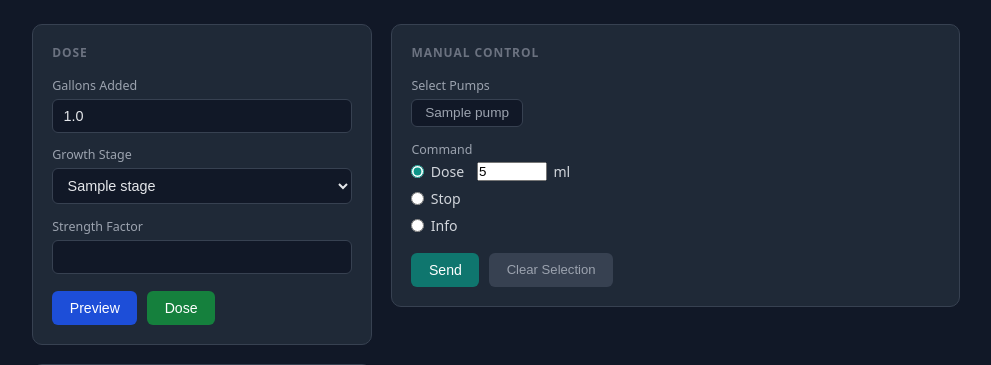
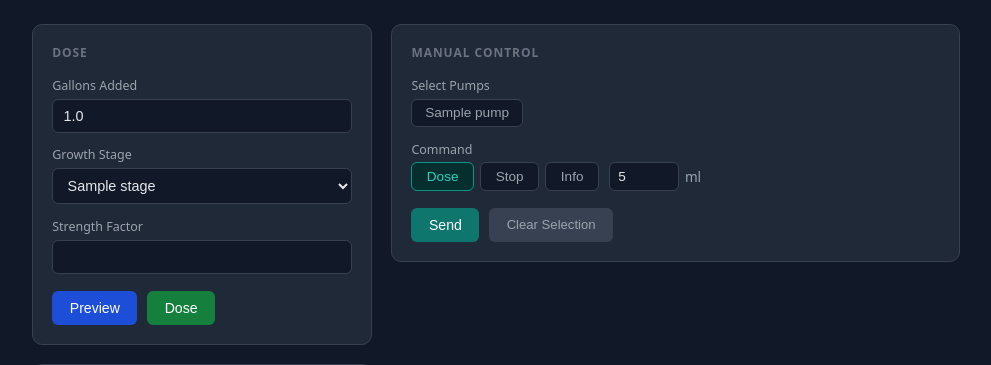
Before and after one commit to Abiel5/doser-ui, a Flask app: template templates/index.html in a window 1280 px wide. Shown: the part 55-420 px from the top of the page, without its empty margins (144-1135 px from the left). Run offline with Flask 3, Linux system fonts and the light colour scheme; the template is opened without the code that fills it: most values are stand-ins (such as "Sample title", 1, 10 or a date in 2020).

Commit message:
Replace radio inputs with toggle buttons for command selection
Avoids all CSS specificity conflicts with .field label styles.
Consistent with existing pump selector button pattern.

Co-Authored-By: Claude Sonnet 4.6 <noreply@anthropic.com>

```diff
--- a/templates/index.html
+++ b/templates/index.html
@@ -121,9 +121,28 @@
       cursor: pointer;
     }
     .pump-btn.selected { border-color: #0d9488; color: #2dd4bf; background: #042f2e; }
-    .cmd-options { display: flex; flex-direction: column; gap: 0.5rem; margin-top: 0.3rem; }
-    label.cmd-radio { display: flex; align-items: center; gap: 0.4rem; font-size: 0.88rem; color: #d1d5db; cursor: pointer; }
-    .cmd-radio input[type=radio] { accent-color: #0d9488; flex-shrink: 0; }
+    .cmd-type-row { display: flex; gap: 0.4rem; align-items: center; flex-wrap: wrap; margin-top: 0.3rem; }
+    .cmd-btn {
+      padding: 0.35rem 0.9rem;
+      border-radius: 6px;
+      border: 1px solid #374151;
+      background: #111827;
+      color: #9ca3af;
+      font-size: 0.85rem;
+      cursor: pointer;
+    }
+    .cmd-btn.active { border-color: #0d9488; color: #2dd4bf; background: #042f2e; }
+    .ml-group { display: flex; align-items: center; gap: 0.35rem; margin-left: 0.25rem; }
+    .ml-group input {
+      width: 70px;
+      padding: 0.35rem 0.5rem;
+      background: #111827;
+      border: 1px solid #374151;
+      border-radius: 6px;
+      color: #e5e7eb;
+      font-size: 0.85rem;
+    }
+    .ml-group span { font-size: 0.85rem; color: #9ca3af; }
 
     #preview-panel { margin-top: 1.1rem; display: none; }
     #preview-panel.visible { display: block; }
@@ -246,17 +265,14 @@
 
     <div style="margin-bottom:0.85rem">
       <div style="font-size:0.78rem;color:#9ca3af;margin-bottom:0.3rem">Command</div>
-      <div class="cmd-options">
-        <label class="cmd-radio">
-          <input type="radio" name="cmd_type" value="dose" checked> Dose
-          <input type="number" id="cmd-ml" value="5" min="0.1" step="0.5" style="width:70px;margin-left:0.4rem"> ml
-        </label>
-        <label class="cmd-radio">
-          <input type="radio" name="cmd_type" value="stop"> Stop
-        </label>
-        <label class="cmd-radio">
-          <input type="radio" name="cmd_type" value="info"> Info
-        </label>
+      <div class="cmd-type-row">
+        <button type="button" class="cmd-btn active" data-cmd="dose" onclick="selectCmd(this)">Dose</button>
+        <button type="button" class="cmd-btn" data-cmd="stop" onclick="selectCmd(this)">Stop</button>
+        <button type="button" class="cmd-btn" data-cmd="info" onclick="selectCmd(this)">Info</button>
+        <span class="ml-group" id="ml-group">
+          <input type="number" id="cmd-ml" value="5" min="0.1" step="0.5">
+          <span>ml</span>
+        </span>
       </div>
     </div>
 
@@ -392,8 +408,15 @@
   function togglePump(btn) { btn.classList.toggle('selected'); }
   function clearPumpSelection() { document.querySelectorAll('.pump-btn.selected').forEach(b => b.classList.remove('selected')); }
 
+  function selectCmd(btn) {
+    document.querySelectorAll('.cmd-btn').forEach(b => b.classList.remove('active'));
+    btn.classList.add('active');
+    document.getElementById('ml-group').style.display = btn.dataset.cmd === 'dose' ? 'flex' : 'none';
+  }
+
   function buildCmd() {
-    const type = document.querySelector('input[name="cmd_type"]:checked').value;
+    const btn = document.querySelector('.cmd-btn.active');
+    const type = btn ? btn.dataset.cmd : 'dose';
     if (type === 'dose') {
       const ml = parseFloat(document.getElementById('cmd-ml').value);
       if (isNaN(ml) || ml <= 0) { alert('Enter a valid ml value.'); return null; }
```
